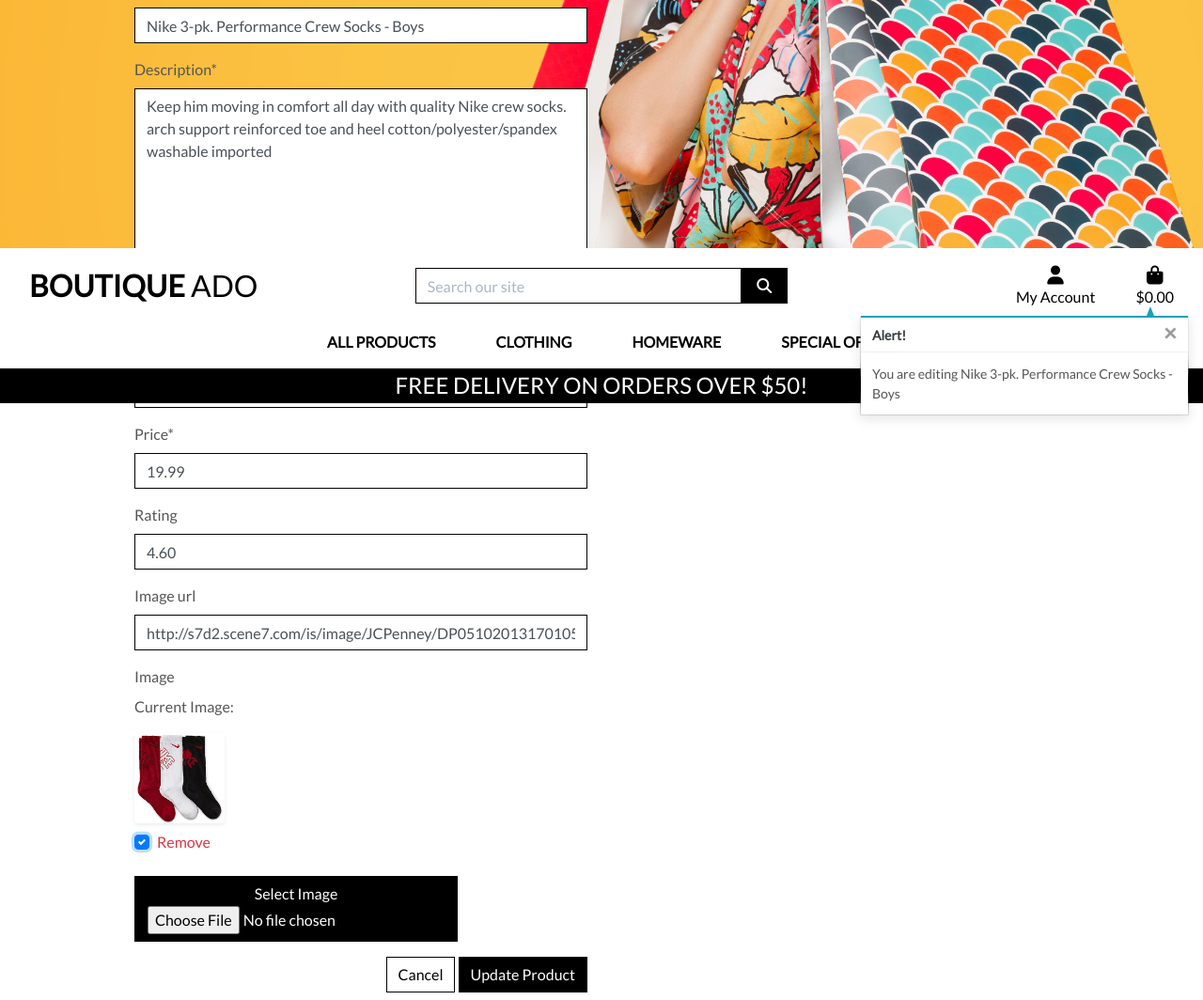
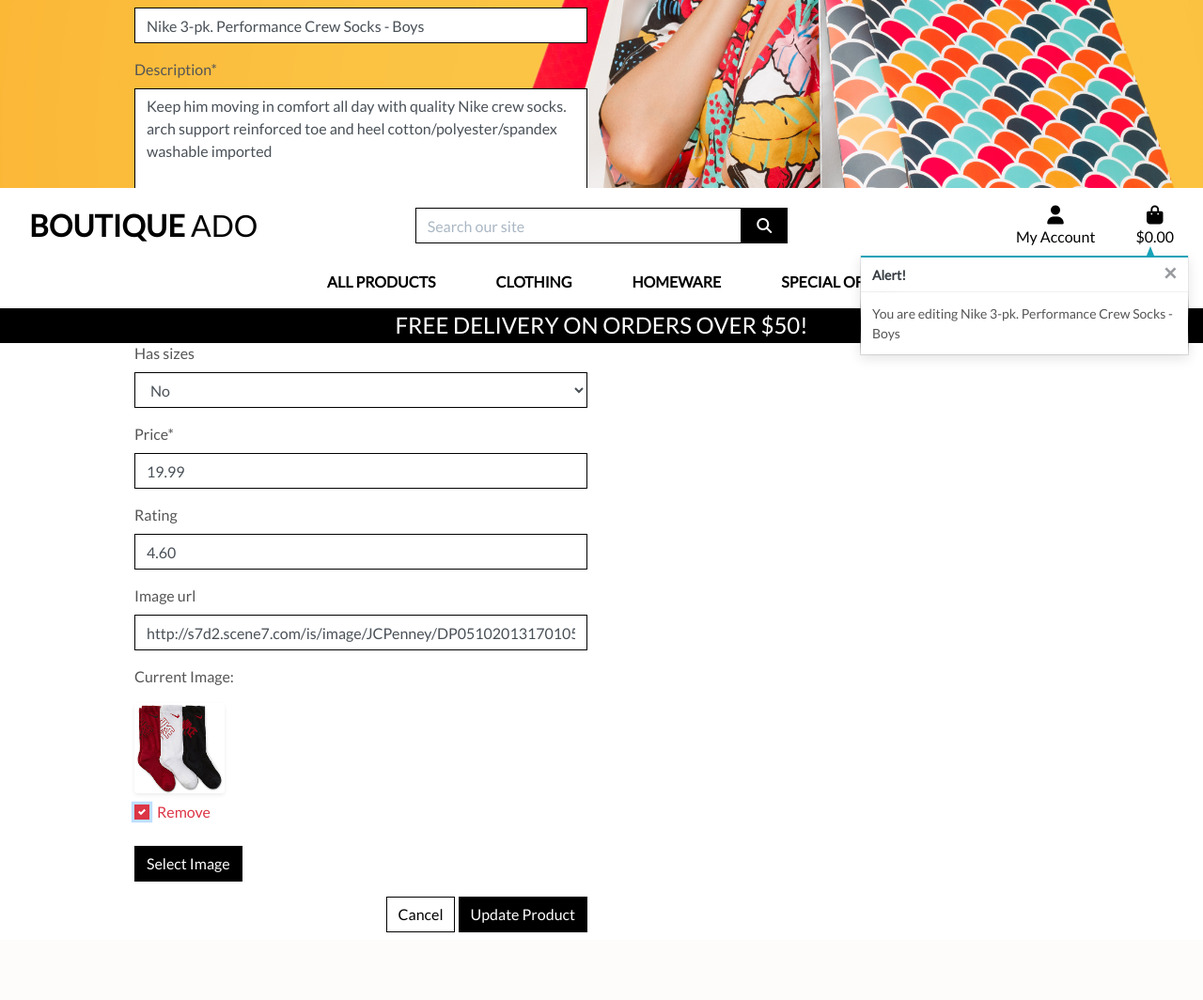
Before and after one commit to jjconway23/botique, a Django app: page /products/edit/12/ in a window 1280 px wide, after a click on "Remove". Shown: the part 512-1576 px from the top of the page at 94% size. After the commit the page ends 1504 px from the top, so only its background shows below. Run offline with Django 3.2, Linux system fonts and the light colour scheme; the visitor is signed in with stand-in values (Sample User, id 1); data comes from the database, SQL or seed files in the repository; some libraries are stand-ins or nearby versions.

Commit message:
Fixing the image part 2

```diff
--- a/products/templates/products/edit_product.html
+++ b/products/templates/products/edit_product.html
@@ -25,7 +25,14 @@
             <div class="col-12 col-md-6">
                 <form method="POST" action="{% url 'edit_product' product.id %}" class="form mb-2" enctype="multipart/form-data">
                     {% csrf_token %}
-                    {{ form | crispy }}
+                    {% for field in form %}
+                        {% if field.name != 'image' %}
+                            {{ field | as_crispy_field }}
+                        {% else %}
+                            {{ field }}
+                        {% endif %}
+
+                    {% endfor %}
                     <div class="text-right">
                         <a class="btn btn-outline-black rounded-0" href="{% url 'products' %}">Cancel</a>
                         <button class="btn btn-black rounded-0" type="submit">Update Product</button>
@@ -35,3 +42,12 @@
         </div>
     </div>
 {% endblock %}
+{% block postloadjs %}
+    {{ block.super }}
+    <script type="text/javascript">
+        $('#new-image').change(function() {
+            var file = $('#new-image')[0].files[0];
+            $('#filename').text(`Image will be set to: ${file.name}`);
+        });
+    </script>
+{% endblock %}
--- a/static/css/base.css
+++ b/static/css/base.css
@@ -104,6 +104,33 @@
 
 input[name='q']::placeholder {
     color: #aab7c4;
+}
+
+/* Product form */
+.btn-file {
+    position: relative;
+    overflow: hidden;
+}
+
+.btn-file input[type="file"] {
+    position: absolute;
+    top: 0;
+    right: 0;
+    min-width: 100%;
+    min-height: 100%;
+    opacity: 0;
+    cursor: pointer;
+}
+
+.custom-checkbox .custom-control-label::before {
+    border-radius: 0;
+    border-color: #dc3545;
+}
+
+.custom-checkbox .custom-control-input:checked~.custom-control-label::before {
+    background-color: #dc3545;
+    border-color: #dc3545;
+    border-radius: 0;
 }
 
 /* ------------------------------- bootstrap toasts */
```
Also changed, not shown: products/templates/products/add_product.html (+18 -1 lines), media/notes_app.png (added).
